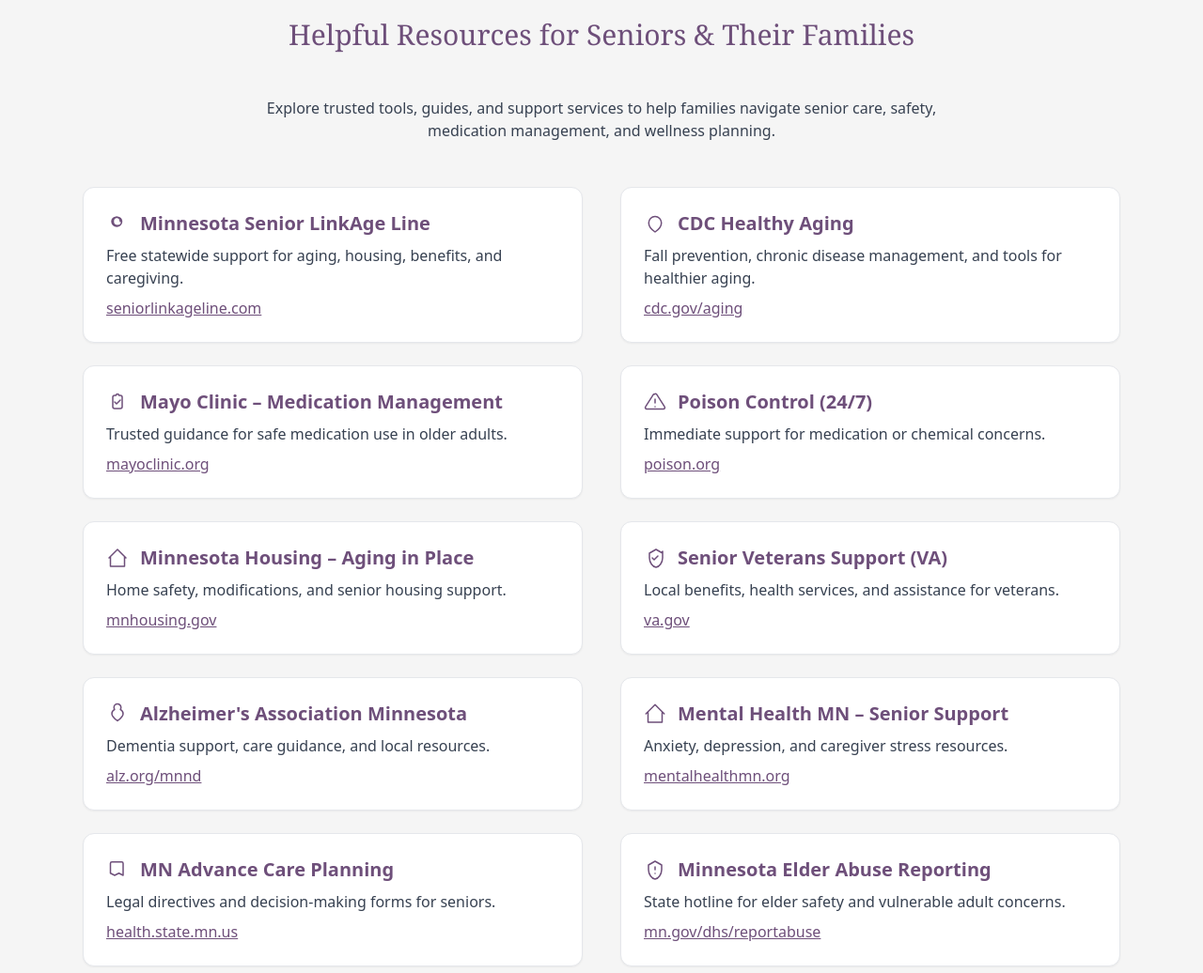
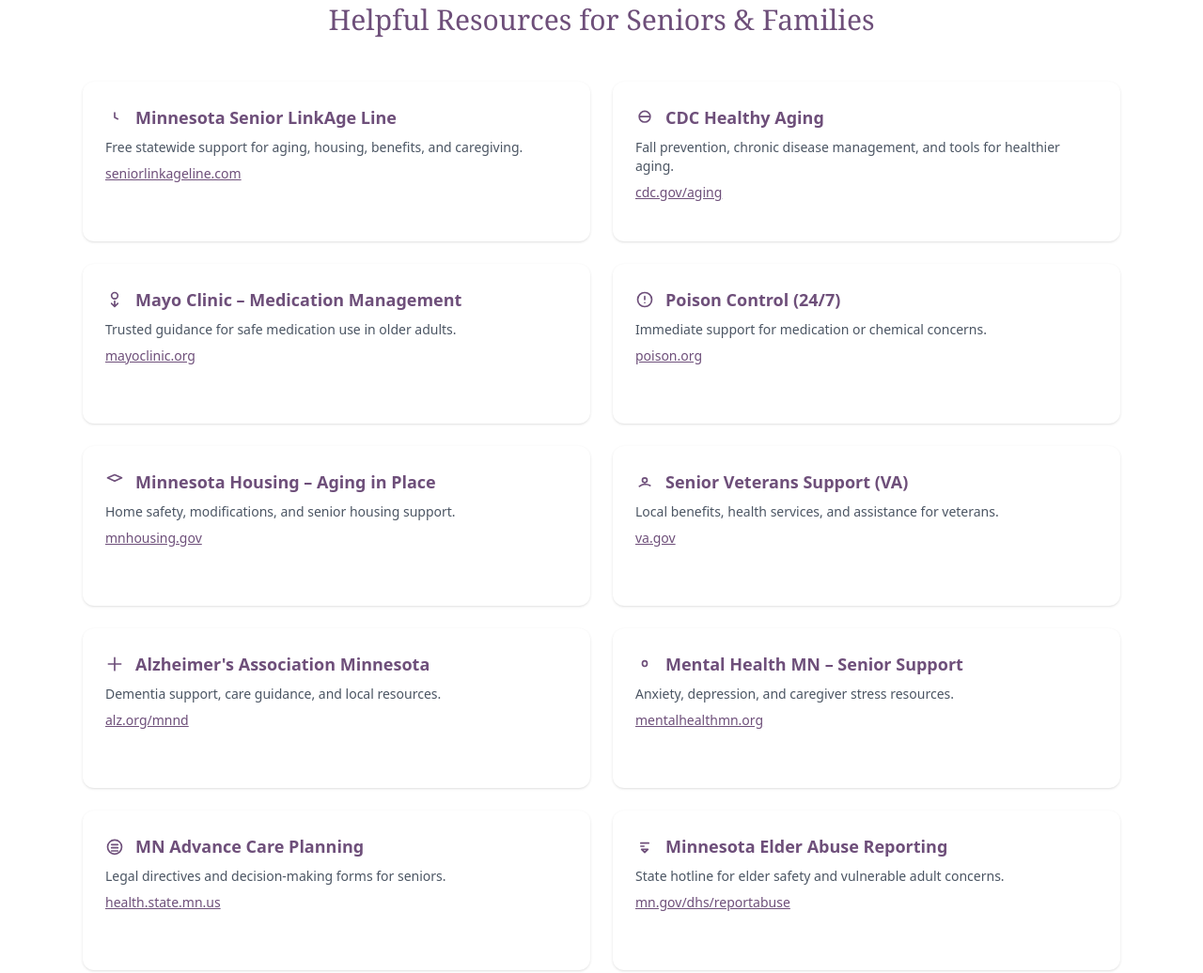
Before and after one commit to garbledhamster/priviancare.com, a plain HTML site: page index.html in a window 1280 px wide. Shown: the part 2503-3539 px from the top of the page at 94% size. Drawn offline with nearby package versions, Linux system fonts and the light colour scheme.

Commit message:
updated resources frame sizing

```diff
--- a/index.html
+++ b/index.html
@@ -344,254 +344,169 @@
   </div>
 </section>
 
-<!-- RESOURCES -->
-<section id="resources" class="py-24 bg-graysoft">
+<!-- RESOURCES SECTION -->
+<section id="resources" class="py-20 bg-white">
   <div class="max-w-6xl mx-auto px-6">
-
     <h2 class="text-3xl font-serif text-lavenderDark text-center mb-12">
-      Helpful Resources for Seniors &amp; Their Families
+      Helpful Resources for Seniors & Families
     </h2>
 
-    <p class="text-center text-gray-700 max-w-3xl mx-auto mb-12">
-      Explore trusted tools, guides, and support services to help families navigate senior care,
-      safety, medication management, and wellness planning.
-    </p>
+    <div class="grid md:grid-cols-2 gap-6">
 
-    <div class="grid md:grid-cols-2 gap-10">
-
-      <!-- LEFT COLUMN -->
-      <div class="space-y-6">
-
-        <!-- 1: Senior LinkAge Line -->
-        <div class="p-6 border rounded-xl shadow-sm hover:shadow-md transition bg-white">
+      <!-- Card -->
+      <div class="p-6 bg-white rounded-xl shadow min-h-[170px] flex flex-col justify-start">
         <div class="flex items-center gap-3 mb-2">
-            <svg xmlns="http://www.w3.org/2000/svg"
-                 fill="none" viewBox="0 0 24 24" stroke-width="1.5"
-                 stroke="currentColor" class="w-6 h-6 text-lavenderDark">
-              <path stroke-linecap="round" stroke-linejoin="round"
-                    d="M16.5 9.75a4.5 4.5 0 11-9 0m9 0a4.5 4.5 0 00-9 0m9 0A4.5 4.5 0 016 9.75m0 0a4.5 4.5 0 019 0" />
+          <svg xmlns="http://www.w3.org/2000/svg" class="h-5 w-5 text-lavenderDark" fill="none" viewBox="0 0 24 24" stroke="currentColor">
+            <path stroke-linecap="round" stroke-linejoin="round" stroke-width="2" d="M12 6v6l4 2"/>
           </svg>
-            <h3 class="text-xl font-semibold text-lavenderDark">
-              Minnesota Senior LinkAge Line
-            </h3>
+          <h3 class="font-semibold text-lg text-lavenderDark">Minnesota Senior LinkAge Line</h3>
         </div>
-          <p class="text-gray-700">
+        <p class="text-gray-600 text-sm mb-2">
           Free statewide support for aging, housing, benefits, and caregiving.
         </p>
-          <a href="https://www.seniorlinkageline.com" target="_blank"
-             class="text-lavenderDark underline mt-2 inline-block">
-            seniorlinkageline.com
+        <a href="https://www.seniorlinkageline.com" target="_blank" class="text-lavenderDark underline text-sm">seniorlinkageline.com</a>
+      </div>
+
+      <!-- Card -->
+      <div class="p-6 bg-white rounded-xl shadow min-h-[170px] flex flex-col justify-start">
+        <div class="flex items-center gap-3 mb-2">
+          <svg xmlns="http://www.w3.org/2000/svg" class="h-5 w-5 text-lavenderDark" fill="none" viewBox="0 0 24 24" stroke="currentColor">
+            <path stroke-linecap="round" stroke-linejoin="round" stroke-width="2" d="M19 11H5m14 0a7 7 0 11-14 0 7 7 0 0114 0z"/>
+          </svg>
+          <h3 class="font-semibold text-lg text-lavenderDark">CDC Healthy Aging</h3>
+        </div>
+        <p class="text-gray-600 text-sm mb-2">
+          Fall prevention, chronic disease management, and tools for healthier aging.
+        </p>
+        <a href="https://www.cdc.gov/aging" target="_blank" class="text-lavenderDark underline text-sm">cdc.gov/aging</a>
+      </div>
+
+      <!-- Card -->
+      <div class="p-6 bg-white rounded-xl shadow min-h-[170px] flex flex-col justify-start">
+        <div class="flex items-center gap-3 mb-2">
+          <svg xmlns="http://www.w3.org/2000/svg" class="h-5 w-5 text-lavenderDark" fill="none" viewBox="0 0 24 24" stroke="currentColor">
+            <path stroke-linecap="round" stroke-linejoin="round" stroke-width="2" d="M16 7a4 4 0 11-8 0 4 4 0 018 0zM12 14v7m0 0l-4-4m4 4l4-4"/>
+          </svg>
+          <h3 class="font-semibold text-lg text-lavenderDark">Mayo Clinic – Medication Management</h3>
+        </div>
+        <p class="text-gray-600 text-sm mb-2">
+          Trusted guidance for safe medication use in older adults.
+        </p>
+        <a href="https://www.mayoclinic.org" target="_blank" class="text-lavenderDark underline text-sm">mayoclinic.org</a>
+      </div>
+
+      <!-- Card -->
+      <div class="p-6 bg-white rounded-xl shadow min-h-[170px] flex flex-col justify-start">
+        <div class="flex items-center gap-3 mb-2">
+          <svg xmlns="http://www.w3.org/2000/svg" class="h-5 w-5 text-lavenderDark" fill="none" viewBox="0 0 24 24" stroke="currentColor">
+            <path stroke-linecap="round" stroke-linejoin="round" stroke-width="2" d="M12 8v4m0 4h.01M21 12a9 9 0 11-18 0 9 9 0 0118 0z"/>
+          </svg>
+          <h3 class="font-semibold text-lg text-lavenderDark">Poison Control (24/7)</h3>
+        </div>
+        <p class="text-gray-600 text-sm mb-2">
+          Immediate support for medication or chemical concerns.
+        </p>
+        <a href="https://www.poison.org" target="_blank" class="text-lavenderDark underline text-sm">poison.org</a>
+      </div>
+
+      <!-- Card -->
+      <div class="p-6 bg-white rounded-xl shadow min-h-[170px] flex flex-col justify-start">
+        <div class="flex items-center gap-3 mb-2">
+          <svg xmlns="http://www.w3.org/2000/svg" class="h-5 w-5 text-lavenderDark" fill="none" viewBox="0 0 24 24" stroke="currentColor">
+            <path stroke-linecap="round" stroke-linejoin="round" stroke-width="2" d="M3 7l9-4 9 4-9 4-9-4z"/>
+          </svg>
+          <h3 class="font-semibold text-lg text-lavenderDark">Minnesota Housing – Aging in Place</h3>
+        </div>
+        <p class="text-gray-600 text-sm mb-2">
+          Home safety, modifications, and senior housing support.
+        </p>
+        <a href="https://www.mnhousing.gov" target="_blank" class="text-lavenderDark underline text-sm">mnhousing.gov</a>
+      </div>
+
+      <!-- Card -->
+      <div class="p-6 bg-white rounded-xl shadow min-h-[170px] flex flex-col justify-start">
+        <div class="flex items-center gap-3 mb-2">
+          <svg xmlns="http://www.w3.org/2000/svg" class="h-5 w-5 text-lavenderDark" fill="none" viewBox="0 0 24 24" stroke="currentColor">
+            <path stroke-linecap="round" stroke-linejoin="round" stroke-width="2" d="M5.121 17.804A13.937 13.937 0 0112 15c2.5 0 4.847.657 6.879 1.804M15 10a3 3 0 11-6
+0 3 3 0 016 0z"/>
+          </svg>
+          <h3 class="font-semibold text-lg text-lavenderDark">Senior Veterans Support (VA)</h3>
+        </div>
+        <p class="text-gray-600 text-sm mb-2">
+          Local benefits, health services, and assistance for veterans.
+        </p>
+        <a href="https://www.va.gov" target="_blank" class="text-lavenderDark underline text-sm">va.gov</a>
+      </div>
+
+      <!-- Card -->
+      <div class="p-6 bg-white rounded-xl shadow min-h-[170px] flex flex-col justify-start">
+        <div class="flex items-center gap-3 mb-2">
+          <svg xmlns="http://www.w3.org/2000/svg" class="h-5 w-5 text-lavenderDark" fill="none" viewBox="0 0 24 24" stroke="currentColor">
+            <path stroke-linecap="round" stroke-linejoin="round" stroke-width="2" d="M12 4v16m8-8H4"/>
+          </svg>
+          <h3 class="font-semibold text-lg text-lavenderDark">Alzheimer's Association Minnesota</h3>
+        </div>
+        <p class="text-gray-600 text-sm mb-2">
+          Dementia support, care guidance, and local resources.
+        </p>
+        <a href="https://www.alz.org/mnnd" target="_blank" class="text-lavenderDark underline text-sm">alz.org/mnnd</a>
+      </div>
+
+      <!-- Card -->
+      <div class="p-6 bg-white rounded-xl shadow min-h-[170px] flex flex-col justify-start">
+        <div class="flex items-center gap-3 mb-2">
+          <svg xmlns="http://www.w3.org/2000/svg" class="h-5 w-5 text-lavenderDark" fill="none" viewBox="0 0 24 24" stroke="currentColor">
+            <path stroke-linecap="round" stroke-linejoin="round" stroke-width="2" d="M12 8c-1.657 0-3 1.567-3 3.5S10.343 15
+12 15s3-1.567 3-3.5S13.657 8 12 8z"/>
+          </svg>
+          <h3 class="font-semibold text-lg text-lavenderDark">Mental Health MN – Senior Support</h3>
+        </div>
+        <p class="text-gray-600 text-sm mb-2">
+          Anxiety, depression, and caregiver stress resources.
+        </p>
+        <a href="https://www.mentalhealthmn.org" target="_blank" class="text-lavenderDark underline text-sm">
+          mentalhealthmn.org
         </a>
       </div>
 
-        <!-- 2: Mayo Clinic Medication -->
-        <div class="p-6 border rounded-xl shadow-sm hover:shadow-md transition bg-white">
+      <!-- LAST ROW -->
+      <div class="p-6 bg-white rounded-xl shadow min-h-[170px] flex flex-col justify-start">
         <div class="flex items-center gap-3 mb-2">
-            <svg xmlns="http://www.w3.org/2000/svg"
-                 fill="none" viewBox="0 0 24 24" stroke-width="1.5"
-                 stroke="currentColor" class="w-6 h-6 text-lavenderDark">
-              <path stroke-linecap="round" stroke-linejoin="round"
-                    d="M9 12l2 2 4-4m2 6V7a2 2 0 00-2-2h-1.5a1.5 1.5 0 00-3 0H9A2 2 0 007 7v10a2 2 0 002 2h6a2 2 0 002-2z" />
+          <svg xmlns="http://www.w3.org/2000/svg" class="h-5 w-5 text-lavenderDark" fill="none" viewBox="0 0 24 24" stroke="currentColor">
+            <path stroke-linecap="round" stroke-linejoin="round" stroke-width="2" d="M16 14H8m8-4H8m8 8H8m13-5a9
+9 0 11-18 0 9 9 0 0118 0z"/>
           </svg>
-            <h3 class="text-xl font-semibold text-lavenderDark">
-              Mayo Clinic – Medication Management
-            </h3>
+          <h3 class="font-semibold text-lg text-lavenderDark">MN Advance Care Planning</h3>
         </div>
-          <p class="text-gray-700">
-            Trusted guidance for safe medication use in older adults.
-          </p>
-          <a href="https://www.mayoclinic.org" target="_blank"
-             class="text-lavenderDark underline mt-2 inline-block">
-            mayoclinic.org
-          </a>
-        </div>
-
-        <!-- 3: MN Housing Aging in Place -->
-        <div class="p-6 border rounded-xl shadow-sm hover:shadow-md transition bg-white">
-          <div class="flex items-center gap-3 mb-2">
-            <svg xmlns="http://www.w3.org/2000/svg"
-                 fill="none" viewBox="0 0 24 24" stroke-width="1.5"
-                 stroke="currentColor" class="w-6 h-6 text-lavenderDark">
-              <path stroke-linecap="round" stroke-linejoin="round"
-                    d="M3 12l9-9 9 9M4.5 10.5V21h15V10.5" />
-            </svg>
-            <h3 class="text-xl font-semibold text-lavenderDark">
-              Minnesota Housing – Aging in Place
-            </h3>
-          </div>
-          <p class="text-gray-700">
-            Home safety, modifications, and senior housing support.
-          </p>
-          <a href="https://www.mnhousing.gov" target="_blank"
-             class="text-lavenderDark underline mt-2 inline-block">
-            mnhousing.gov
-          </a>
-        </div>
-
-        <!-- 4: Alzheimer's Association -->
-        <div class="p-6 border rounded-xl shadow-sm hover:shadow-md transition bg-white">
-          <div class="flex items-center gap-3 mb-2">
-            <svg xmlns="http://www.w3.org/2000/svg"
-                 fill="none" viewBox="0 0 24 24" stroke-width="1.5"
-                 stroke="currentColor" class="w-6 h-6 text-lavenderDark">
-              <path stroke-linecap="round" stroke-linejoin="round"
-                    d="M15.75 5.25a3.75 3.75 0 00-7.5 0c0 .78.25 1.5.68 2.09C7.13 8.34 6 9.98 6 11.88 6 14.6 8.02 16.5 12 19.5c3.98-3 6-4.9 6-7.62 0-1.9-1.13-3.54-2.93-4.54.43-.59.68-1.31.68-2.09z" />
-            </svg>
-            <h3 class="text-xl font-semibold text-lavenderDark">
-              Alzheimer's Association Minnesota
-            </h3>
-          </div>
-          <p class="text-gray-700">
-            Dementia support, care guidance, and local resources.
-          </p>
-          <a href="https://www.alz.org/mnnd" target="_blank"
-             class="text-lavenderDark underline mt-2 inline-block">
-            alz.org/mnnd
-          </a>
-        </div>
-
-        <!-- 5: Advance Care Planning -->
-        <div class="p-6 border rounded-xl shadow-sm hover:shadow-md transition bg-white">
-          <div class="flex items-center gap-3 mb-2">
-            <svg xmlns="http://www.w3.org/2000/svg"
-                 fill="none" viewBox="0 0 24 24" stroke-width="1.5"
-                 stroke="currentColor" class="w-6 h-6 text-lavenderDark">
-              <path stroke-linecap="round" stroke-linejoin="round"
-                    d="M7.5 3.75h9a1.5 1.5 0 011.5 1.5V18l-4.5-2.25L9 18l-4.5-2.25V5.25a1.5 1.5 0 011.5-1.5z" />
-            </svg>
-            <h3 class="text-xl font-semibold text-lavenderDark">
-              MN Advance Care Planning
-            </h3>
-          </div>
-          <p class="text-gray-700">
+        <p class="text-gray-600 text-sm mb-2">
           Legal directives and decision-making forms for seniors.
         </p>
-          <a href="https://www.health.state.mn.us" target="_blank"
-             class="text-lavenderDark underline mt-2 inline-block">
+        <a href="https://health.state.mn.us" target="_blank" class="text-lavenderDark underline text-sm">
           health.state.mn.us
         </a>
       </div>
 
+      <div class="p-6 bg-white rounded-xl shadow min-h-[170px] flex flex-col justify-start">
+        <div class="flex items-center gap-3 mb-2">
+          <svg xmlns="http://www.w3.org/2000/svg" class="h-5 w-5 text-lavenderDark" fill="none" viewBox="0 0 24 24" stroke="currentColor">
+            <path stroke-linecap="round" stroke-linejoin="round" stroke-width="2" d="M7 8h10M7 12h4m1
+8l-4-4h8l-4 4z"/>
+          </svg>
+          <h3 class="font-semibold text-lg text-lavenderDark">Minnesota Elder Abuse Reporting</h3>
         </div>
-
-      <!-- RIGHT COLUMN -->
-      <div class="space-y-6">
-
-        <!-- 6: CDC Healthy Aging -->
-        <div class="p-6 border rounded-xl shadow-sm hover:shadow-md transition bg-white">
-          <div class="flex items-center gap-3 mb-2">
-            <svg xmlns="http://www.w3.org/2000/svg"
-                 fill="none" viewBox="0 0 24 24" stroke-width="1.5"
-                 stroke="currentColor" class="w-6 h-6 text-lavenderDark">
-              <path stroke-linecap="round" stroke-linejoin="round"
-                    d="M12 21s-6.75-4.5-6.75-9.75a6.75 6.75 0 0113.5 0C18.75 16.5 12 21 12 21z" />
-            </svg>
-            <h3 class="text-xl font-semibold text-lavenderDark">
-              CDC Healthy Aging
-            </h3>
-          </div>
-          <p class="text-gray-700">
-            Fall prevention, chronic disease management, and tools for healthier aging.
-          </p>
-          <a href="https://www.cdc.gov/aging" target="_blank"
-             class="text-lavenderDark underline mt-2 inline-block">
-            cdc.gov/aging
-          </a>
-        </div>
-
-        <!-- 7: Poison Control -->
-        <div class="p-6 border rounded-xl shadow-sm hover:shadow-md transition bg-white">
-          <div class="flex items-center gap-3 mb-2">
-            <svg xmlns="http://www.w3.org/2000/svg"
-                 fill="none" viewBox="0 0 24 24" stroke-width="1.5"
-                 stroke="currentColor" class="w-6 h-6 text-lavenderDark">
-              <path stroke-linecap="round" stroke-linejoin="round"
-                    d="M12 9v4m0 4h.01M10.29 3.86L1.82 17.14a1.5 1.5 0 001.29 2.36h17.78a1.5 1.5 0 001.29-2.36L13.71 3.86a1.5 1.5 0 00-2.42 0z" />
-            </svg>
-            <h3 class="text-xl font-semibold text-lavenderDark">
-              Poison Control (24/7)
-            </h3>
-          </div>
-          <p class="text-gray-700">
-            Immediate support for medication or chemical concerns.
-          </p>
-          <a href="https://www.poison.org" target="_blank"
-             class="text-lavenderDark underline mt-2 inline-block">
-            poison.org
-          </a>
-        </div>
-
-        <!-- 8: Veterans Support -->
-        <div class="p-6 border rounded-xl shadow-sm hover:shadow-md transition bg-white">
-          <div class="flex items-center gap-3 mb-2">
-            <svg xmlns="http://www.w3.org/2000/svg"
-                 fill="none" viewBox="0 0 24 24" stroke-width="1.5"
-                 stroke="currentColor" class="w-6 h-6 text-lavenderDark">
-              <path stroke-linecap="round" stroke-linejoin="round"
-                    d="M9 12l2 2 4-4m5-3l-7-4-7 4v5c0 5 3.5 9.5 7 10 3.5-.5 7-5 7-10V5z" />
-            </svg>
-            <h3 class="text-xl font-semibold text-lavenderDark">
-              Senior Veterans Support (VA)
-            </h3>
-          </div>
-          <p class="text-gray-700">
-            Local benefits, health services, and assistance for veterans.
-          </p>
-          <a href="https://www.va.gov" target="_blank"
-             class="text-lavenderDark underline mt-2 inline-block">
-            va.gov
-          </a>
-        </div>
-
-        <!-- 9: Mental Health MN -->
-        <div class="p-6 border rounded-xl shadow-sm hover:shadow-md transition bg-white">
-          <div class="flex items-center gap-3 mb-2">
-            <svg xmlns="http://www.w3.org/2000/svg"
-                 fill="none" viewBox="0 0 24 24" stroke-width="1.5"
-                 stroke="currentColor" class="w-6 h-6 text-lavenderDark">
-              <path stroke-linecap="round" stroke-linejoin="round"
-                    d="M2.25 12l9.75-9.75L21.75 12M4.5 10.5V21h15V10.5" />
-            </svg>
-            <h3 class="text-xl font-semibold text-lavenderDark">
-              Mental Health MN – Senior Support
-            </h3>
-          </div>
-          <p class="text-gray-700">
-            Anxiety, depression, and caregiver stress resources.
-          </p>
-          <a href="https://mentalhealthmn.org" target="_blank"
-             class="text-lavenderDark underline mt-2 inline-block">
-            mentalhealthmn.org
-          </a>
-        </div>
-
-        <!-- 10: Elder Abuse Reporting -->
-        <div class="p-6 border rounded-xl shadow-sm hover:shadow-md transition bg-white">
-          <div class="flex items-center gap-3 mb-2">
-            <svg xmlns="http://www.w3.org/2000/svg"
-                 fill="none" viewBox="0 0 24 24" stroke-width="1.5"
-                 stroke="currentColor" class="w-6 h-6 text-lavenderDark">
-              <path stroke-linecap="round" stroke-linejoin="round"
-                    d="M12 9v3m0 4h.01M12 3l7 4v5c0 5-3.5 9.5-7 10-3.5-.5-7-5-7-10V7l7-4z" />
-            </svg>
-            <h3 class="text-xl font-semibold text-lavenderDark">
-              Minnesota Elder Abuse Reporting
-            </h3>
-          </div>
-          <p class="text-gray-700">
+        <p class="text-gray-600 text-sm mb-2">
           State hotline for elder safety and vulnerable adult concerns.
         </p>
-          <a href="https://mn.gov/dhs/reportabuse" target="_blank"
-             class="text-lavenderDark underline mt-2 inline-block">
+        <a href="https://mn.gov/dhs/reportabuse" target="_blank" class="text-lavenderDark underline text-sm">
           mn.gov/dhs/reportabuse
         </a>
       </div>
 
     </div>
-
-    </div>
   </div>
 </section>
+
+
 
 <!-- SERVICE AREA MAP -->
 <section class="py-20">
```
Lines whose indentation alone changed are shown as unchanged.
